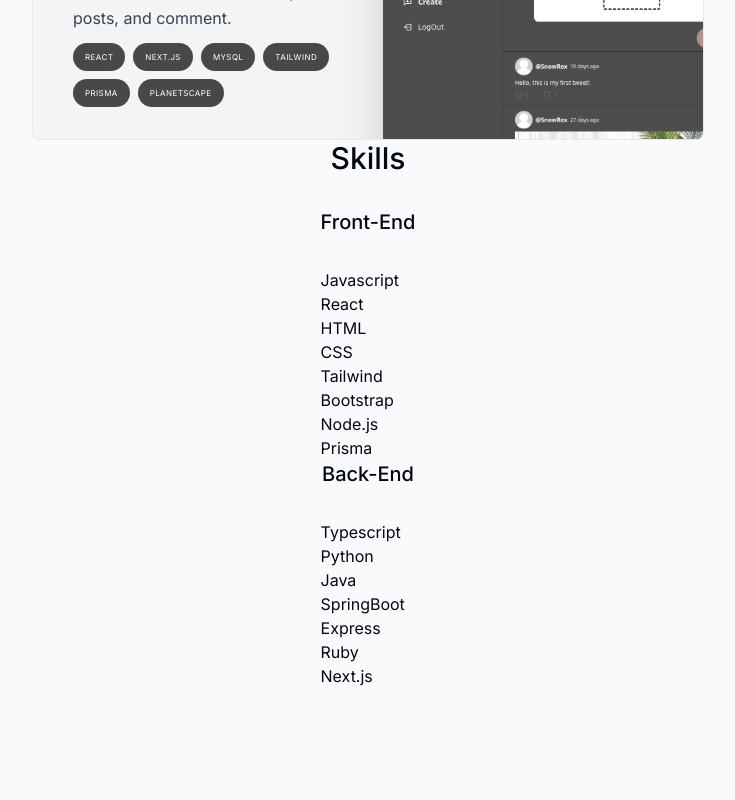
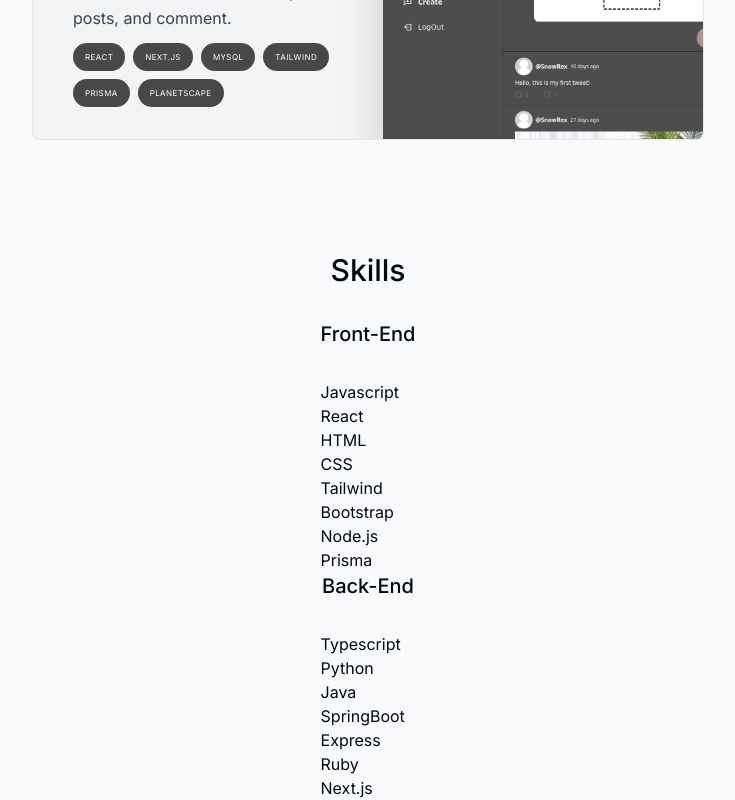
Before and after one commit to JasonMac123/NewPortfolio, a Next.js app: page / in a window 1280 px wide. Shown: the part 2327-3127 px from the top of the page, without its empty margins (272-1007 px from the left). Before the commit the page ends 3015 px from the top, so only its background shows below. Built offline with nearby package versions, Linux system fonts and the light colour scheme.

Commit message:
Adds styling to skills section

```diff
--- a/components/Skills.tsx
+++ b/components/Skills.tsx
@@ -29,7 +29,7 @@ const Skills = () => {
   const { ref } = useSectionInView("Skills", 0.3);
 
   return (
-    <section id="skills" ref={ref}>
+    <section id="skills" ref={ref} className="mt-28">
       <SectionTitle>Skills</SectionTitle>
       <div>
         <h3 className="text-xl font-medium capitalize mb-8 text-center">
```
